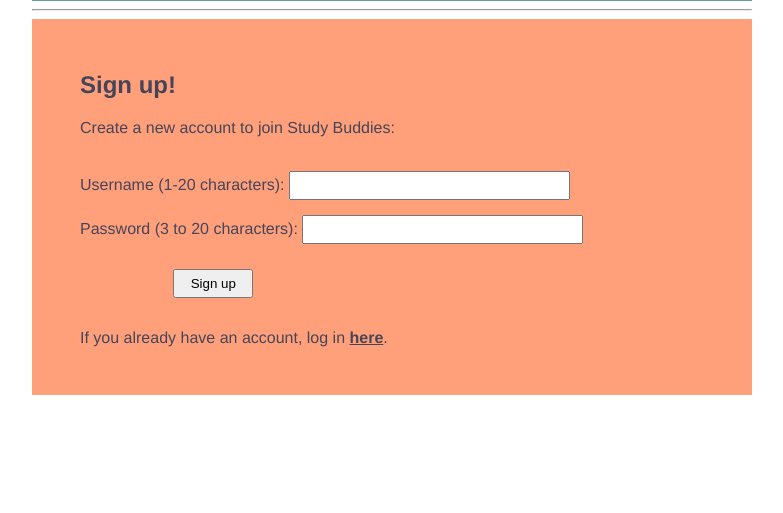
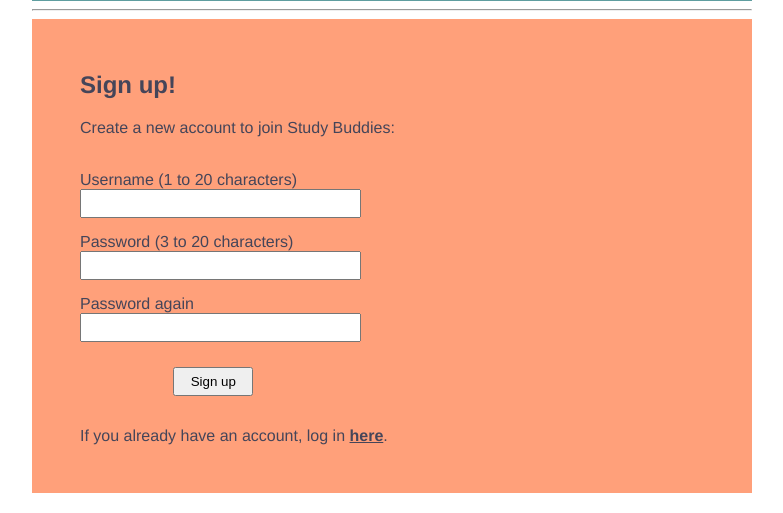
Before and after one commit to SiniCode/study-buddy, a Flask app: page /register in a window 1280 px wide. Shown: the part 287-800 px from the top of the page, without its empty margins (248-1031 px from the left). Run offline with Flask 2, Linux system fonts and the light colour scheme.

Commit message:
add password confirmation and prefill username after a password error

```diff
--- a/routes.py
+++ b/routes.py
@@ -8,39 +8,43 @@ import statistics
 @app.route("/", methods=["GET", "POST"])
 def index():
     if request.method == "GET":
-        return render_template("index.html", error="")
+        return render_template("index.html", error="", prefill="")
 
     if request.method == "POST":
         username = request.form["username"]
         password = request.form["password"]
 
         if not users.login(username, password):
-            return render_template("index.html", error="Invalid username or password. Please, try again!")
+            return render_template("index.html", error="Invalid username or password. Please, try again!", prefill=username)
 
         return redirect("/home")
 
 @app.route("/register", methods=["GET", "POST"])
 def register():
     if request.method == "GET":
-        return render_template("register.html", error="")
+        return render_template("register.html", error="", prefill="")
 
     if request.method == "POST":
         username = request.form["username"]
         if len(username) < 1 or len(username) > 20:
-            return render_template("register.html", error="Make sure the username has 1 to 20 characters.")
+            return render_template("register.html", error="Make sure the username has 1 to 20 characters.", prefill="")
 
         password = request.form["password"]
         if len(password) < 3 or len(password) > 20:
-            return render_template("register.html", error="Make sure the password has 3 to 20 characters.")
+            return render_template("register.html", error="Make sure the password has 3 to 20 characters.", prefill=username)
+
+        password2 = request.form["password2"]
+        if password != password2:
+            return render_template("register.html", error="The passwords don't match.", prefill=username)
 
         if username == "Admin":
             if not users.register(username, password, "admin"):
-                return render_template("register.html", error="Please select another username and try again.")
+                return render_template("register.html", error="Please select another username and try again.", prefill="")
             else:
                 return redirect("/home")
         else:
             if not users.register(username, password, "buddy"):
-                return render_template("register.html", error="This username might already be taken. Please, try choosing another username.")
+                return render_template("register.html", error="This username might already be taken. Please, try choosing another username.", prefill="")
 
             return redirect("/home")
 
--- a/templates/register.html
+++ b/templates/register.html
@@ -9,12 +9,12 @@
   <br>
 </p>
 <form action="/register" method="POST">
-  <label for="username">Username (1-20 characters):</label>
-  <input type="text" name="username">
-  <br>
-  <label for="password">Password (3 to 20 characters):</label>
-  <input type="password" name="password">
-  <br>
+  <label for="username">Username (1 to 20 characters)</label><br>
+  <input type="text" name="username" value={{ prefill }}><br>
+  <label for="password">Password (3 to 20 characters)</label><br>
+  <input type="password" name="password"><br>
+  <label for="password2">Password again</label><br>
+  <input type="password" name="password2"><br>
   <input id=button type="submit" value="Sign up">
 </form>
 <p>If you already have an account, log in <a href="/">here</a>.</p>
```
Also changed, not shown: templates/index.html (+4 -6 lines).
